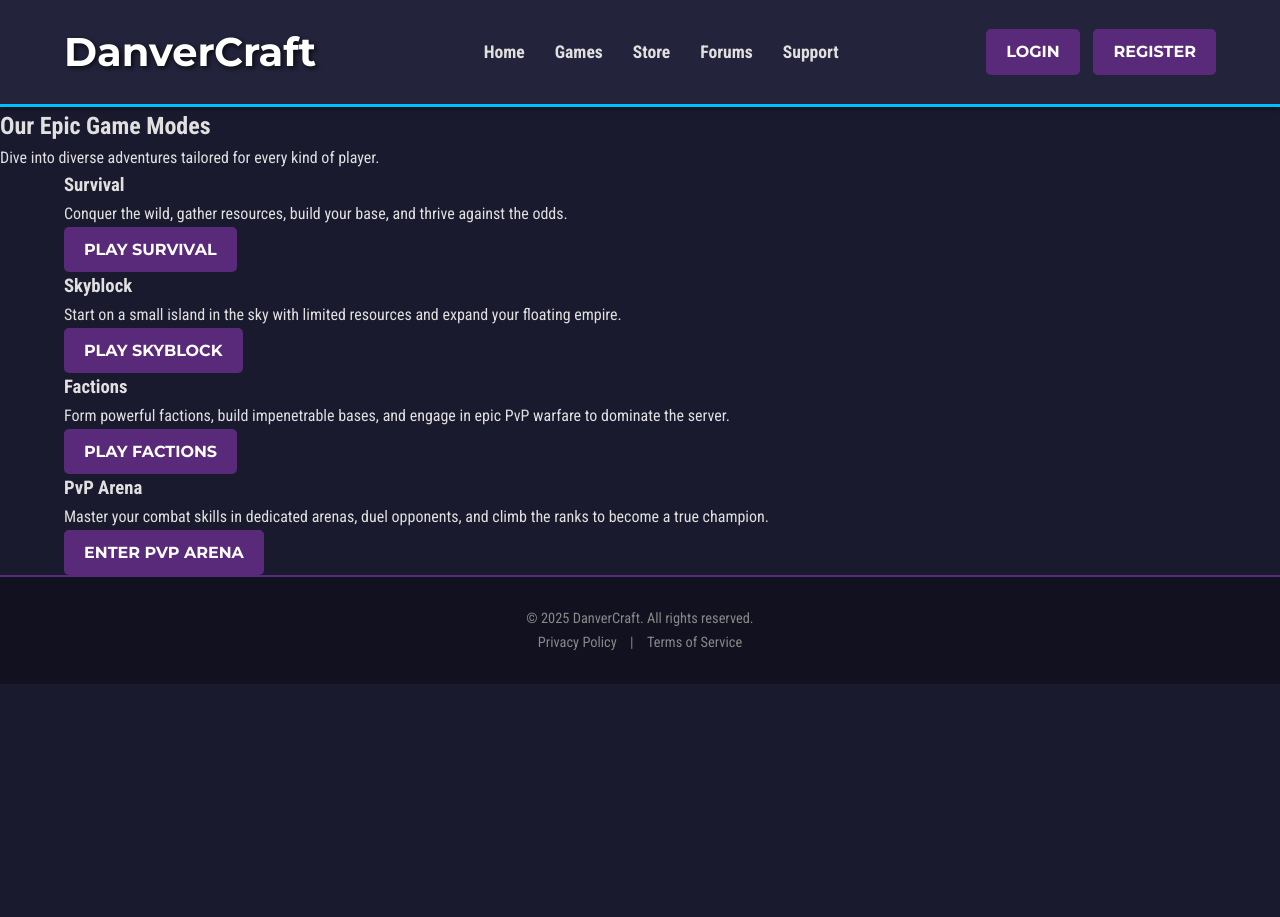
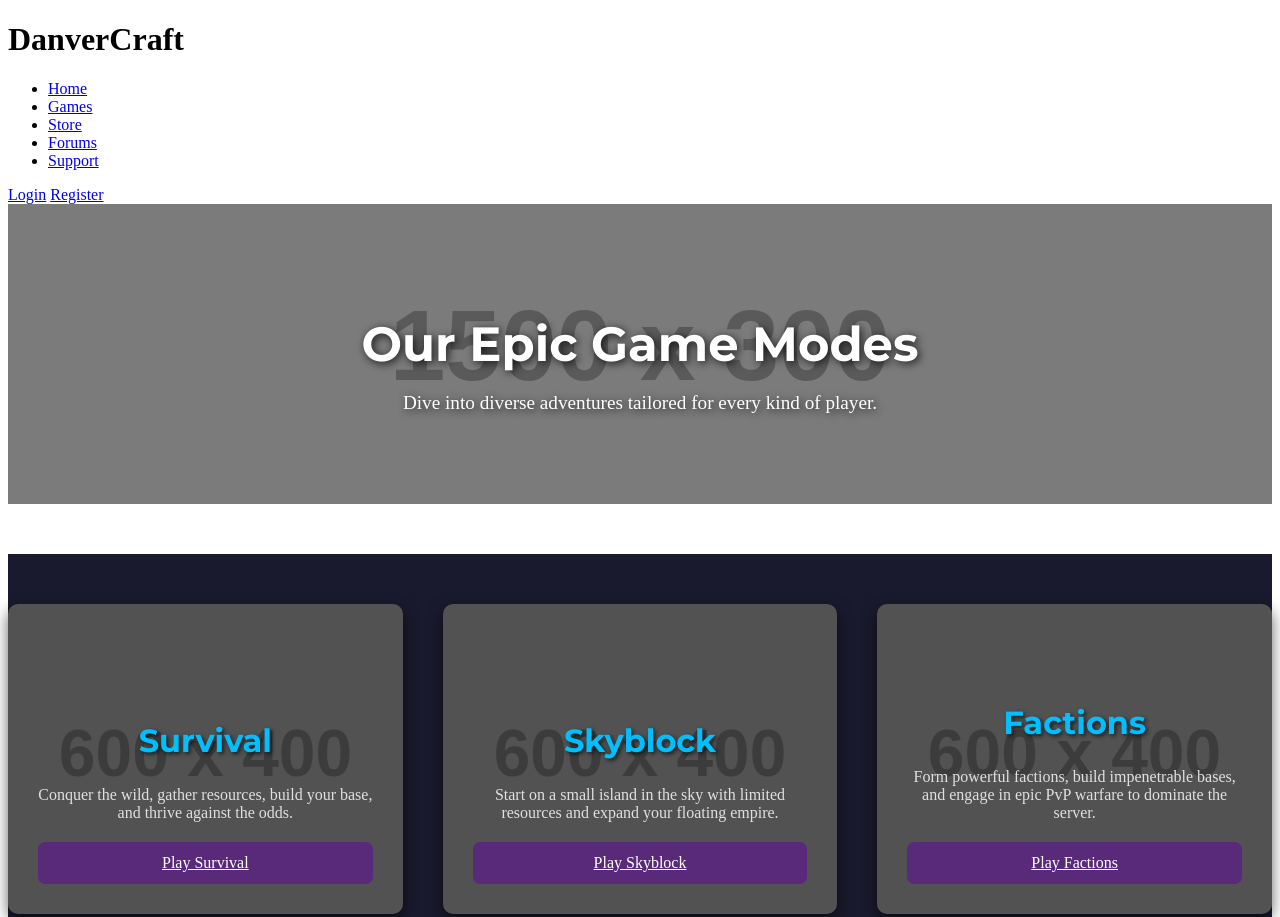
Before and after one commit to owaila256/dadada, a plain HTML site: page games.html in a window 1280 px wide. Shown: the top 917 px of the page. Before the commit the page ends 800 px from the top, so only its background shows below. Drawn offline with Linux system fonts and the light colour scheme; placeholder pictures from the web are drawn by us.

Commit message:
Update style.css

```diff
--- a/style.css
+++ b/style.css
@@ -1,113 +1,9 @@
-/* Basic Reset & Base Styles */
-* {
-    margin: 0;
-    padding: 0;
-    box-sizing: border-box;
-}
+/* --- Games Page Specific Styles --- */
 
-body {
-    font-family: 'Roboto Condensed', sans-serif; /* Primary font */
-    line-height: 1.6;
-    background-color: #1a1a2e; /* Dark background, similar to gaming sites */
-    color: #e0e0e0; /* Light text color */
-}
-
-.container {
-    width: 90%;
-    max-width: 1200px;
-    margin: auto;
-    overflow: hidden; /* Clear floats */
-}
-
-a {
-    color: #00bfff; /* Bright blue for links, similar to gaming UI */
-    text-decoration: none;
-}
-
-a:hover {
-    text-decoration: underline;
-}
-
-ul {
-    list-style: none;
-}
-
-/* Buttons */
-.btn {
-    display: inline-block;
-    background: #5a2a7a; /* A vibrant, deep purple */
-    color: #fff;
-    padding: 10px 20px;
-    border-radius: 5px;
-    transition: background 0.3s ease;
-    font-family: 'Montserrat', sans-serif;
-    font-weight: 700;
-    text-transform: uppercase;
-}
-
-.btn:hover {
-    background: #6f3491; /* Slightly lighter purple on hover */
-    text-decoration: none;
-}
-
-.btn-primary {
-    background: #00bfff; /* A bright, eye-catching blue for main action */
-}
-
-.btn-primary:hover {
-    background: #0099cc;
-}
-
-/* Header */
-.main-header {
-    background: #23233b; /* Darker background for header */
-    padding: 20px 0;
-    border-bottom: 3px solid #00bfff; /* Accent line at the bottom */
-    box-shadow: 0 2px 5px rgba(0, 0, 0, 0.5);
-}
-
-.main-header .container {
-    display: flex;
-    justify-content: space-between;
-    align-items: center;
-}
-
-.main-header .logo h1 {
-    font-family: 'Montserrat', sans-serif;
-    font-size: 2.5em;
-    color: #fff;
-    text-shadow: 2px 2px 5px rgba(0,0,0,0.7);
-}
-
-.main-nav ul {
-    display: flex;
-}
-
-.main-nav ul li {
-    margin-left: 30px;
-}
-
-.main-nav ul li a {
-    color: #e0e0e0;
-    font-size: 1.1em;
-    font-weight: bold;
-    padding: 5px 0;
-    transition: color 0.3s ease;
-}
-
-.main-nav ul li a:hover {
-    color: #00bfff;
-    text-decoration: none;
-}
-
-.user-actions .btn {
-    margin-left: 10px;
-}
-
-/* Hero Section */
-.hero-section {
-    background: url('https://via.placeholder.com/1500x500/0a0a1a/ffffff?text=Epic+Gaming+Background') no-repeat center center/cover; /* Placeholder image */
-    height: 500px;
+/* Generic Page Hero Section (for games.html, etc.) */
+.page-hero-section {
+    background: url('https://via.placeholder.com/1500x300/1e1e3b/ffffff?text=Our+Games+Page') no-repeat center center/cover;
+    height: 300px; /* Shorter than main hero */
     display: flex;
     justify-content: center;
     align-items: center;
@@ -115,136 +11,122 @@ ul {
     color: #fff;
     text-shadow: 2px 2px 8px rgba(0,0,0,0.8);
     position: relative;
-    z-index: 1; /* Ensure content is above potential overlays */
+    z-index: 1;
+    margin-bottom: 50px;
 }
 
-.hero-section::before {
+.page-hero-section::before {
     content: '';
     position: absolute;
     top: 0;
     left: 0;
     width: 100%;
     height: 100%;
-    background: rgba(0, 0, 0, 0.5); /* Dark overlay */
+    background: rgba(0, 0, 0, 0.4); /* Lighter overlay */
     z-index: -1;
 }
 
-.hero-content h2 {
+.page-hero-content h2 {
     font-family: 'Montserrat', sans-serif;
-    font-size: 3.5em;
-    margin-bottom: 20px;
+    font-size: 3em;
+    margin-bottom: 10px;
 }
 
-.hero-content p {
-    font-size: 1.3em;
-    margin-bottom: 30px;
+.page-hero-content p {
+    font-size: 1.2em;
 }
 
-/* News & Updates Section */
-.news-updates-section {
-    padding: 60px 0;
-    background-color: #282846; /* Slightly lighter dark background */
+
+/* Game Modes Section */
+.game-modes-section {
+    padding: 50px 0;
+    background-color: #1a1a2e; /* Same as body for continuous feel */
 }
 
-.news-updates-section h3 {
-    font-family: 'Montserrat', sans-serif;
-    font-size: 2.5em;
-    text-align: center;
-    margin-bottom: 40px;
-    color: #fff;
+.game-grid {
+    display: grid;
+    grid-template-columns: repeat(auto-fit, minmax(300px, 1fr));
+    gap: 40px; /* Increased gap */
 }
 
-.news-grid {
-    display: grid;
-    grid-template-columns: repeat(auto-fit, minmax(300px, 1fr));
-    gap: 30px;
+.game-card {
+    background-color: #282846; /* Card background */
+    border-radius: 10px;
+    overflow: hidden; /* Ensures background images stay within card */
+    box-shadow: 0 6px 15px rgba(0, 0, 0, 0.6); /* Stronger shadow */
+    transition: transform 0.3s ease, box-shadow 0.3s ease;
+    text-align: center;
+    padding: 30px; /* Padding for content inside card */
+    position: relative; /* For background image overlay */
+    color: #fff; /* Ensure text is white */
+    min-height: 250px; /* Ensure cards have some height */
+    display: flex;
+    flex-direction: column;
+    justify-content: flex-end; /* Align content to bottom */
 }
 
-.news-item {
-    background: #1a1a2e;
-    padding: 30px;
-    border-radius: 10px;
-    box-shadow: 0 4px 10px rgba(0, 0, 0, 0.4);
-    transition: transform 0.3s ease;
-    border-top: 3px solid #5a2a7a;
+.game-card:hover {
+    transform: translateY(-10px);
+    box-shadow: 0 10px 25px rgba(0, 0, 0, 0.8);
 }
 
-.news-item:hover {
-    transform: translateY(-5px); /* Slight lift on hover */
+.game-card h3 {
+    font-family: 'Montserrat', sans-serif;
+    font-size: 2em;
+    margin-bottom: 10px;
+    color: #00bfff; /* Bright blue for titles */
+    text-shadow: 2px 2px 4px rgba(0,0,0,0.7);
 }
 
-.news-item h4 {
-    font-family: 'Montserrat', sans-serif;
-    font-size: 1.5em;
-    margin-bottom: 15px;
-    color: #00bfff;
+.game-card p {
+    font-size: 1em;
+    margin-bottom: 20px;
+    color: #e0e0e0;
 }
 
-.news-item p {
+.btn-game {
+    background: #5a2a7a;
+    color: #fff;
+    padding: 12px 25px;
+    border-radius: 7px;
     font-size: 1em;
-    margin-bottom: 15px;
-    color: #c0c0c0;
+    transition: background 0.3s ease;
 }
 
-.news-item .read-more {
-    font-weight: bold;
-    color: #00bfff;
+.btn-game:hover {
+    background: #6f3491;
+    text-decoration: none;
 }
 
-/* Footer */
-.main-footer {
-    background: #11111f;
-    color: #888;
-    padding: 30px 0;
-    text-align: center;
-    font-size: 0.9em;
-    border-top: 2px solid #5a2a7a;
+/* Background Images for each game mode */
+/* IMPORTANT: Replace these placeholder URLs with actual gaming-related images if you have them! */
+
+.survival-bg {
+    background: linear-gradient(rgba(0,0,0,0.6), rgba(0,0,0,0.6)), url('https://via.placeholder.com/600x400/34495e/ffffff?text=Survival+Background') no-repeat center center/cover;
 }
 
-.main-footer .footer-links a {
-    color: #888;
-    margin: 0 10px;
+.skyblock-bg {
+    background: linear-gradient(rgba(0,0,0,0.6), rgba(0,0,0,0.6)), url('https://via.placeholder.com/600x400/2980b9/ffffff?text=Skyblock+Background') no-repeat center center/cover;
 }
 
-.main-footer .footer-links a:hover {
-    color: #fff;
-    text-decoration: underline;
+.factions-bg {
+    background: linear-gradient(rgba(0,0,0,0.6), rgba(0,0,0,0.6)), url('https://via.placeholder.com/600x400/e74c3c/ffffff?text=Factions+Background') no-repeat center center/cover;
 }
 
-/* Responsive Design */
+.pvp-bg {
+    background: linear-gradient(rgba(0,0,0,0.6), rgba(0,0,0,0.6)), url('https://via.placeholder.com/600x400/8e44ad/ffffff?text=PvP+Background') no-repeat center center/cover;
+}
+
+
+/* Responsive Design for Games Page */
 @media (max-width: 768px) {
-    .main-header .container {
-        flex-direction: column;
-        text-align: center;
+    .page-hero-content h2 {
+        font-size: 2em;
     }
-
-    .main-header .logo {
-        margin-bottom: 15px;
+    .page-hero-content p {
+        font-size: 0.9em;
     }
-
-    .main-nav ul {
-        flex-direction: column;
-        margin-bottom: 15px;
-    }
-
-    .main-nav ul li {
-        margin: 5px 0;
-    }
-
-    .user-actions {
-        display: flex;
-        justify-content: center;
-    }
-
-    .hero-content h2 {
-        font-size: 2.5em;
-    }
-
-    .hero-content p {
-        font-size: 1em;
-    }
-
-    .news-grid {
+    .game-grid {
         grid-template-columns: 1fr;
     }
 }
```
